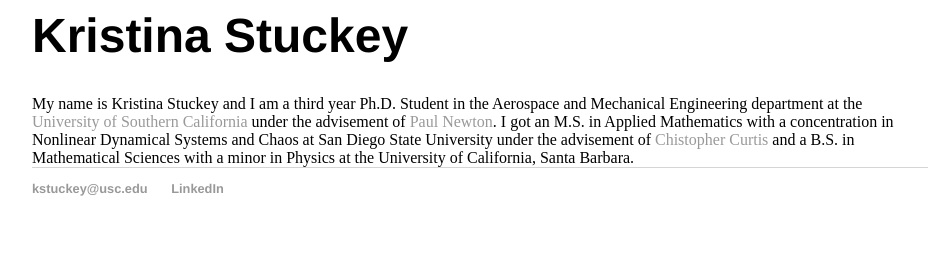
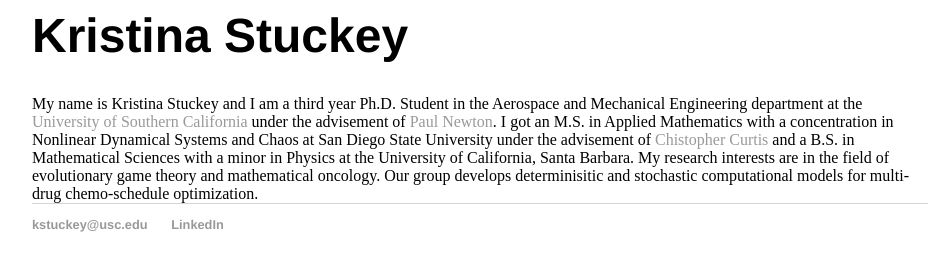
Before and after one commit to kstuckey0/kstuckey0.github.io, a Jekyll site: the page about/index.html, which Jekyll copies as it is, in a window 1280 px wide, cut to the strip 440-711 px from the top of the page. Shown: the whole strip, without its empty margins (160-1100 px from the left). Built offline with Jekyll 4.4.1, drawn with Linux system fonts in a browser that asks for light colours.

Commit message:
Update index.html

```diff
--- a/about/index.html
+++ b/about/index.html
@@ -22,8 +22,9 @@
 		<div class="blurb">
         		<h1>Kristina Stuckey</h1>
 				My name is Kristina Stuckey and I am a third year Ph.D. Student in the Aerospace and Mechanical Engineering department at the <a href="https://ame.usc.edu/">University of Southern California</a> under the advisement of <a href="https://newton.usc.edu/">Paul Newton</a>.
-					I got an M.S. in Applied Mathematics with a concentration in Nonlinear Dynamical Systems and Chaos at San Diego State University under the advisement of <a href="https://cwcurtis.github.io/">Chistopher Curtis</a>
-					and a B.S. in Mathematical Sciences with a minor in Physics at the University of California, Santa Barbara.
+				I got an M.S. in Applied Mathematics with a concentration in Nonlinear Dynamical Systems and Chaos at San Diego State University under the advisement of <a href="https://cwcurtis.github.io/">Chistopher Curtis</a>
+				and a B.S. in Mathematical Sciences with a minor in Physics at the University of California, Santa Barbara. My research interests are in the field of evolutionary game theory and mathematical oncology. Our group develops determinisitic and stochastic computational models for multi-drug chemo-schedule optimization.
+
     		</div><!-- /.blurb -->
 		</div><!-- /.container -->
 		<footer>
```
